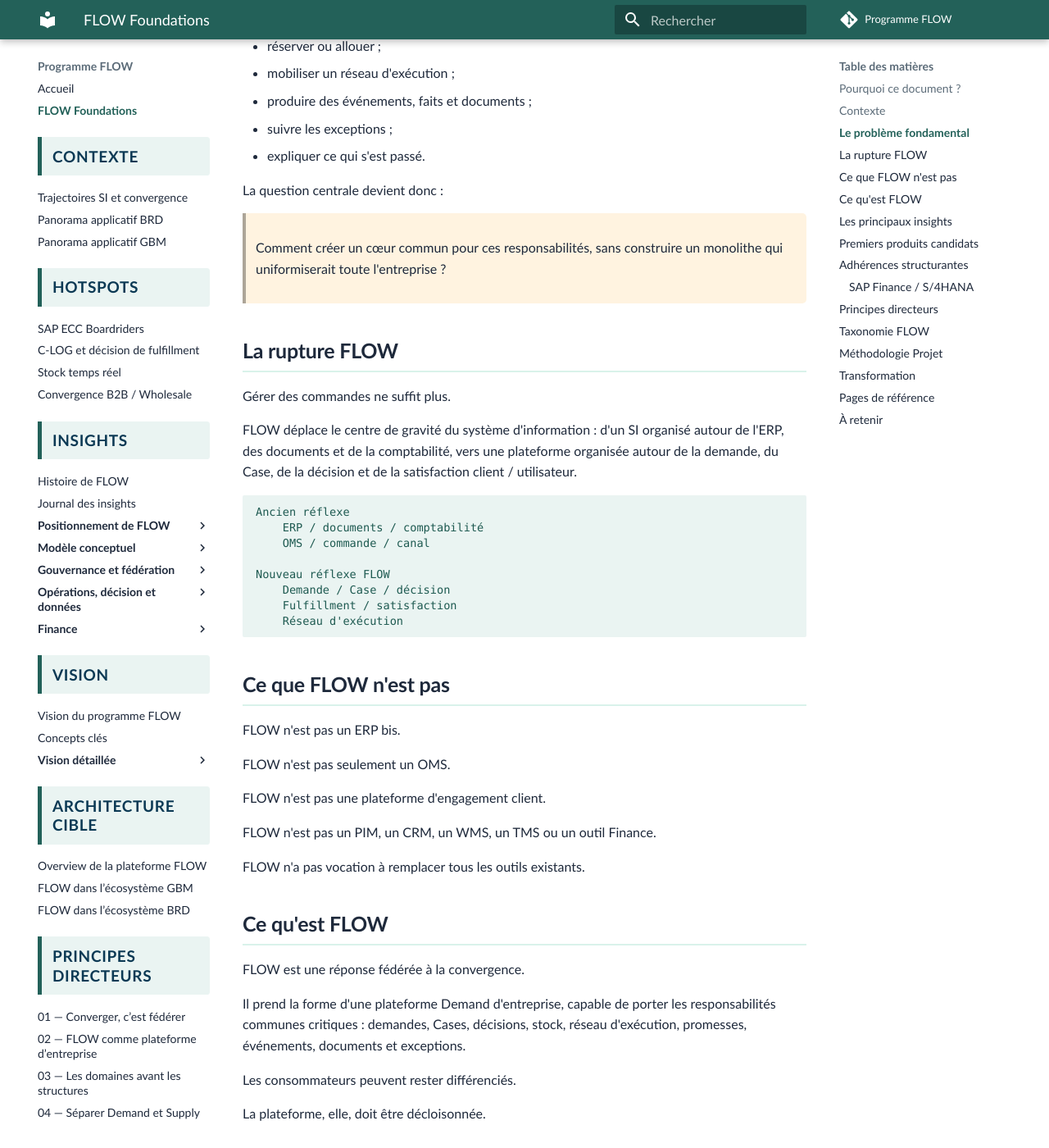
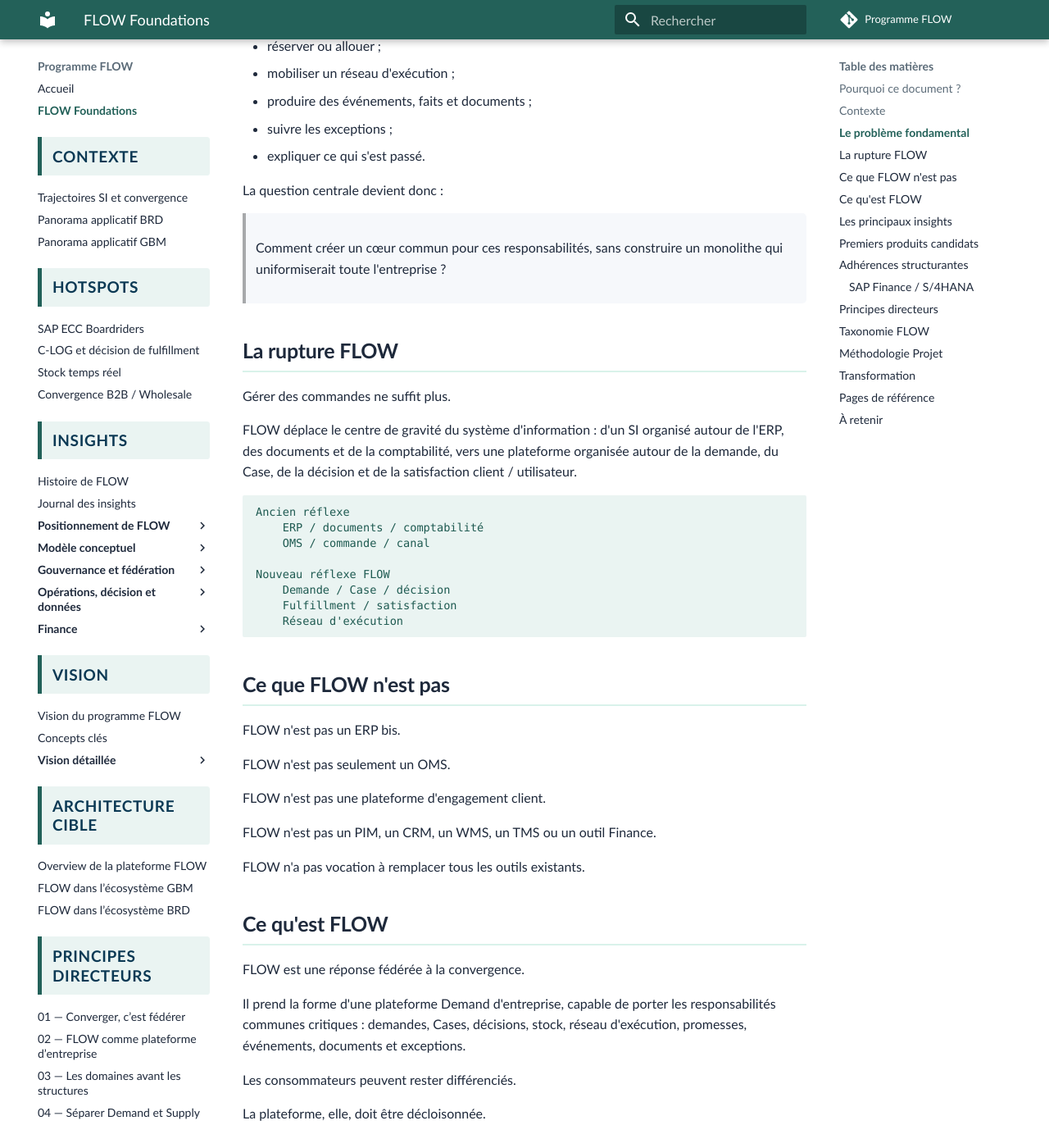
Before and after one commit to laurent-sintes/FLOW-Program, an MkDocs documentation site: the page built from docs/flow-foundations.md, in a window 1280 px wide and 1400 px high, scrolled down 1502 px. Shown: the whole window at 82% size. Built offline with MkDocs 1.6.1 and Material for MkDocs 9.7.7, drawn with Linux system fonts in a browser that asks for light colours; comment, search, counter and statistics services are not loaded.

Commit message:
Améliorer le style des convictions et mots clés FLOW

```diff
--- a/docs/stylesheets/flow.css
+++ b/docs/stylesheets/flow.css
@@ -78,8 +78,8 @@
 }
 
 .md-typeset blockquote {
-  border-left-color: #e09238;
-  background: #fff3e0;
+  border-left-color: #588781;
+  background: #f6f8fb;
   border-radius: 0 0.25rem 0.25rem 0;
   color: #1e293b;
   padding: 0.65rem 1rem;
@@ -112,6 +112,42 @@
   color: #5b6b78;
   font-size: 1.02rem;
   margin-bottom: 1.25rem;
+}
+
+.flow-conviction {
+  border-bottom: 1px solid #d9e2e7;
+  border-top: 1px solid #d9e2e7;
+  color: #0b3954;
+  font-size: 1.12rem;
+  font-weight: 650;
+  line-height: 1.55;
+  margin: 1.8rem 0;
+  padding: 1.05rem 0.35rem;
+  text-align: center;
+}
+
+.flow-conviction p {
+  margin: 0.15rem 0;
+}
+
+.flow-keyword {
+  background: #eaf4f2;
+  border: 1px solid #c7e4de;
+  border-radius: 999px;
+  color: #0b3954;
+  display: inline-block;
+  font-size: 0.86em;
+  font-weight: 750;
+  letter-spacing: 0.015em;
+  line-height: 1.2;
+  padding: 0.12rem 0.42rem;
+  white-space: nowrap;
+}
+
+.flow-keyword--accent {
+  background: rgba(224, 146, 56, 0.11);
+  border-color: rgba(224, 146, 56, 0.35);
+  color: #8a4f0f;
 }
 
 .flow-home-grid {
@@ -196,4 +232,9 @@
     margin-right: -0.4rem;
     padding: 1.35rem;
   }
+
+  .flow-conviction {
+    font-size: 1rem;
+    text-align: left;
+  }
 }
```
